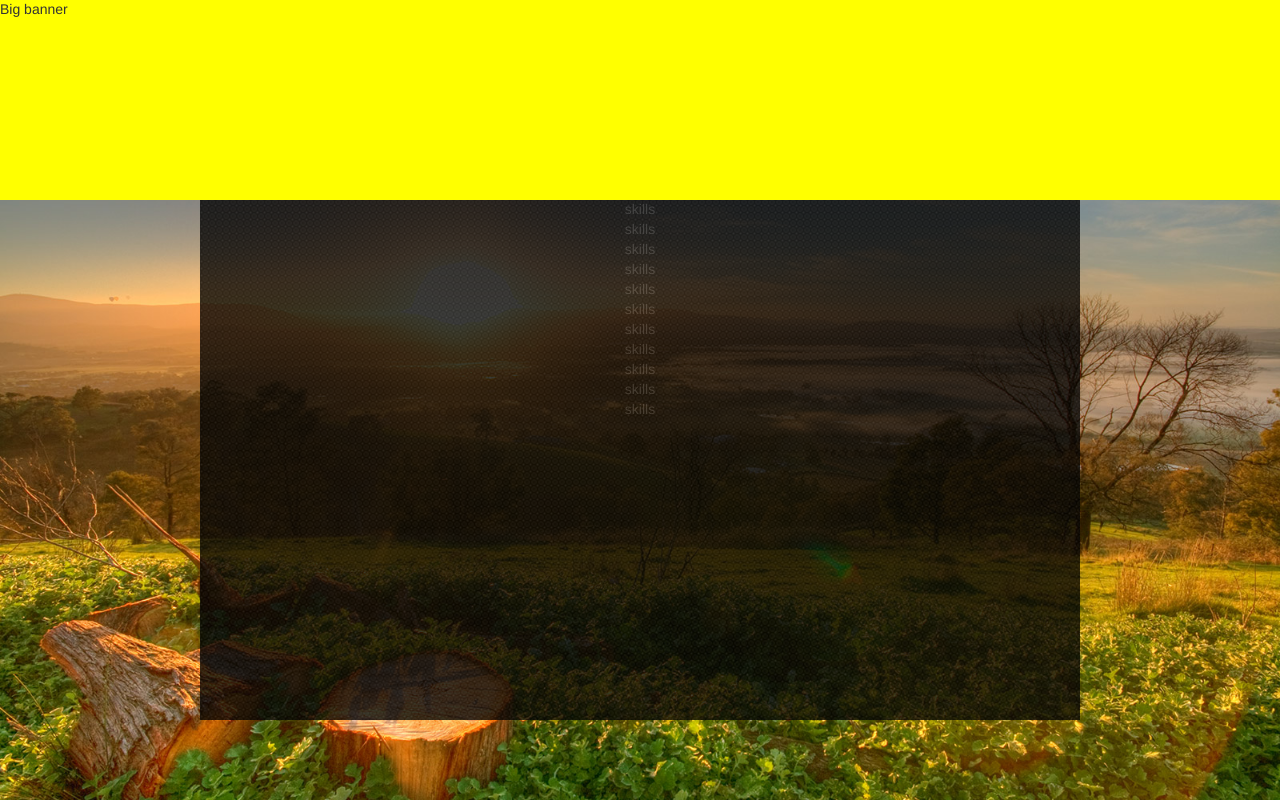
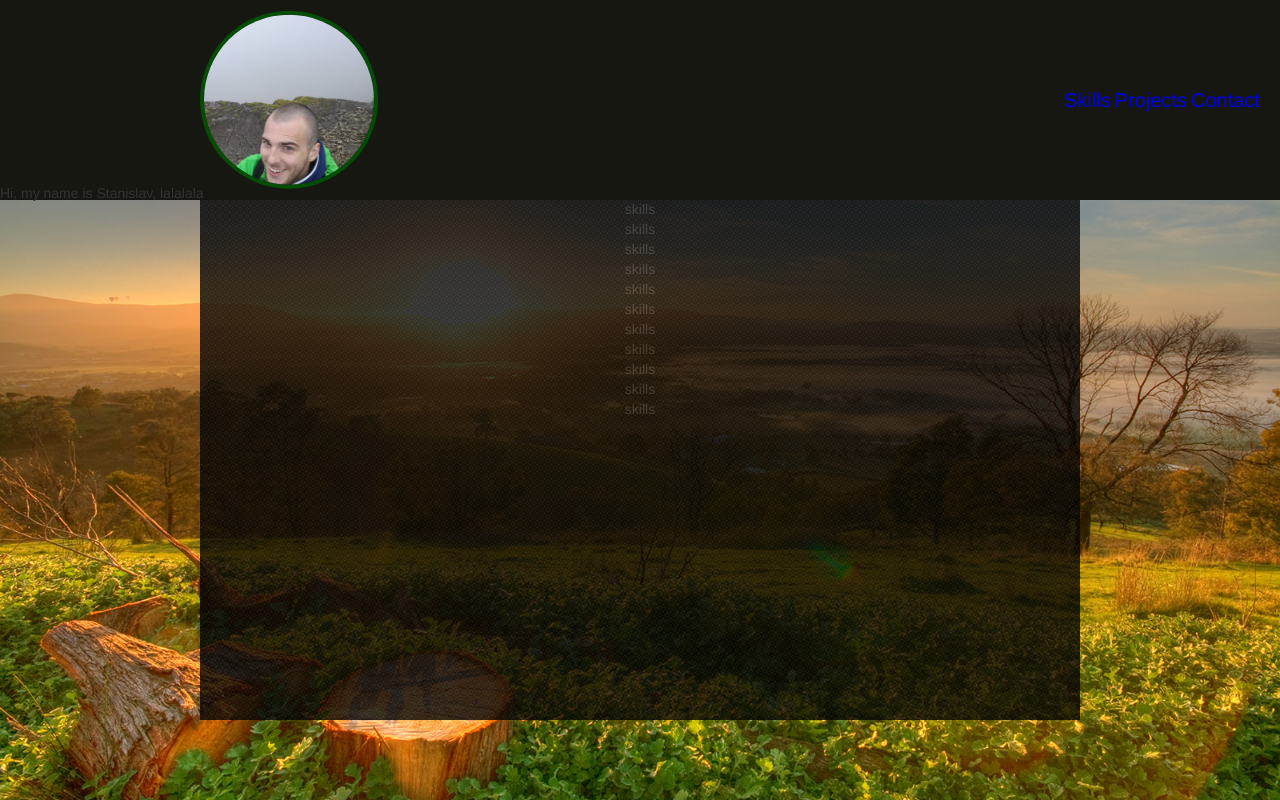
Before and after one commit to Rastanislav/tempsite, a plain HTML site: page index.html in a window 1280 px wide. Shown: the top 800 px of the page. Drawn offline with nearby package versions, Linux system fonts and the light colour scheme.

Commit message:
started header

```diff
--- a/index.html
+++ b/index.html
@@ -18,26 +18,22 @@
 	</head>
 	<body>
 
-		<header>
-			<div class="header__big-banner">
-				<span>Big banner</span>
+		<header class="header__big-banner">
+			<img class="header__img" src="img/me_resize.jpg" alt="" />
+
+			<div>
+				Hi, my name is Stanislav, lalalala
 			</div>
-
-			<div class="header__small-banner">
-				<span>Small banner</span>
-			</div>
+			<nav class="navigation">
+				<ul class="navigation__list">
+					<li class="navigation__list__item"><a href="#section1">Skills</a></li>
+					<li class="navigation__list__item"><a href="#section2">Projects</a></li>
+					<li class="navigation__list__item"><a href="#section3">Contact</a></li>
+				</ul>
+			</nav>
 		</header>
 
-		<aside>
 
-			<nav class="navigation">
-				<ul class="navigation__list">
-					<li class="navigation__list__item"><a href="#skills">Skills</a></li>
-					<li class="navigation__list__item"><a href="#projects">Projects</a></li>
-					<li class="navigation__list__item"><a href="#contact">Contact</a></li>
-				</ul>
-			</nav>
-		</aside>
 		<div class="content">
 
 			<section class="section content__section" id="skills">
--- a/main.js
+++ b/main.js
@@ -21,14 +21,14 @@
 
 $(document).ready(function() {
 	//FULLPAGE
-			$winWidth = $(window).width();
 			$offset = 0;
     $('.content').fullpage({
 		scrollBar: true,
         scrollingSpeed: 1500,
+        anchors: ['section1', 'section2', 'section3'],
 		onSlideLeave: function(anchorLink, index, slideIndex, direction, nextSlideIndex) {
 
-			(direction === "right") ? $offset -= 200 : $offset += 200;
+			(direction === "right") ? $offset -= 200 : $offset += 100;
 
 				$('#projects').stop().animate({
 					'background-position' : $offset
@@ -63,84 +63,16 @@ $(document).ready(function() {
 
 
 $(window).scroll(function() {
-var navbarHeight = $('.header__small-banner').height();
-  //var navbarColor = "62,195,246";//color attr for rgba
-  var smallLogoHeight = $('.header__small-banner').height();
 
-
-  var smallLogoEndPos = 0;
-  var smallSpeed = (smallLogoHeight / navbarHeight);
-
-  var ySmall = ($(window).scrollTop() * smallSpeed);
-
-  var smallPadding = (navbarHeight -smallLogoHeight) - ySmall;
-  if (smallPadding > navbarHeight) { smallPadding = navbarHeight;}
-  if (smallPadding < smallLogoEndPos) { smallPadding = smallLogoEndPos; }
-  if (smallPadding < 0) { smallPadding = 0; }
-
-  $('.header__small-banner').css({ "padding-top": smallPadding});
-
-  var navOpacity = ySmall / smallLogoHeight;
-  if  (navOpacity > 1) { navOpacity = 1; }
-  if (navOpacity < 0 ) { navOpacity = 0; }
-  $('.header__small-banner').css({"opacity": navOpacity});
-
-  var shadowOpacity = navOpacity * 0.4;
-  if ( ySmall > 1) {
-	$('.header__big-banner').css({"box-shadow": "0 2px 3px rgba(0,0,0," + shadowOpacity + ")"});
-  } else {
-	$('.header__big-banner').css({"box-shadow": "none"});
-  }
-
+	if ($window.scrollTop() <= 100){
+		console.log("top");
+		$('.header__img').stop().animate({'opacity': '1', 'width': '170px'}, 100);
+		$('header').stop().animate({'height': '200px'}, 100, 'linear');
+	}
+	else{
+		console.log("not top");
+		$('.header__img').stop().animate({'opacity': '0', 'width': '80px'}, 100);
+		$('header').stop().animate({'height': '90px'}, 100, 'linear');
+	}
 
 });
-
-
-
-
-
-
-
-
-
-
-
-
-
-
-
-
-  // The user scrolls
-  $(window).scroll(function(){
-
-  // $sections includes all of the container divs that relate to menu items.
-  var $sections = $('.content__section');
-
-	// currentScroll is the number of pixels the window has been scrolled
-	var currentScroll = $(this).scrollTop();
-
-	// $currentSection is somewhere to place the section we must be looking at
-	var $currentSection
-
-	// We check the position of each of the divs compared to the windows scroll positon
-	$sections.each(function(){
-	  // divPosition is the position down the page in px of the current section we are testing
-	  var divPosition = $(this).offset().top;
-
-	  // If the divPosition is less the the currentScroll position the div we are testing has moved above the window edge.
-	  // the -1 is so that it includes the div 1px before the div leave the top of the window.
-	  if( divPosition - 1 < currentScroll ){
-		// We have either read the section or are currently reading the section so we'll call it our current section
-		$currentSection = $(this);
-
-		// If the next div has also been read or we are currently reading it we will overwrite this value again. This will leave us with the LAST div that passed.
-	  }
-
-	  // This is the bit of code that uses the currentSection as its source of ID
-	  var id = $currentSection.attr('id');
-		$('a').removeClass('active');
-		$("[href=#"+id+"]").addClass('active');
-
-	})
-
-  });
--- a/main.scss
+++ b/main.scss
@@ -6,6 +6,7 @@ $big-banner-height: 200px;
 $small-banner-height: 70px;
 $aside-width: 200px;
 $content-vertical-margin: 120px;
+$big-banner-color: #171712;
 
 $body-background-color: white;
 
@@ -36,12 +37,13 @@ aside {
 	position: fixed;
 	top: 0px;
 	width: $aside-width;
-}
+};
 
 .navigation{
- 	top: 50%;
-  	transform: translateY(-50%);
-  	position:fixed;
+	 top: 50%;
+	 left: 80%;
+	  transform: translateY(-50%);
+	  position: absolute;
 
 }
 
@@ -52,20 +54,20 @@ top:0;
 
 
 .header__big-banner{
-	z-index: inherit;
 	top:inherit;
-	position: absolute;
+	position: fixed;
 	height: $big-banner-height;
 	width: 100%;
-	background-color: yellow;
+	background-color: $big-banner-color;
 }
 
 
 .header__small-banner{
 	top:inherit;
+	/*display:none;*/
 	opacity: 0;
 	z-index: inherit;
-	background-color: blue;
+	background-color: $big-banner-color;
 	height: $small-banner-height;
 	width:100%;
 	position: fixed;
@@ -98,8 +100,14 @@ top:0;
 	list-style-type: none;
 }
 
+.navigation__list__item{
+	display: inline;
+}
+
 .navigation__list a{
 	text-decoration:none;
+	font-size: 20px;
+	width: 60px;
 }
 
 #about{
@@ -157,3 +165,15 @@ background-color: pink;
 #skills-background {background-image:url('img/bcg_slide-1.jpg')}
 /*#projects-background {background-image:url('img/bcg_slide-2.jpg')}*/
 #contact-background {background-image:url('img/bcg_slide-3.jpg')}
+
+
+
+
+.header__img{
+	margin-left: $aside-width;
+	width: 170px;
+	border-radius: 50em;
+	border: solid 4px #044D04;
+	/*top: 50%;*/
+	transform: translateY(6%);
+}
```
Also changed, not shown: img/me_resize.jpg (added), main.css, 1 other file.
